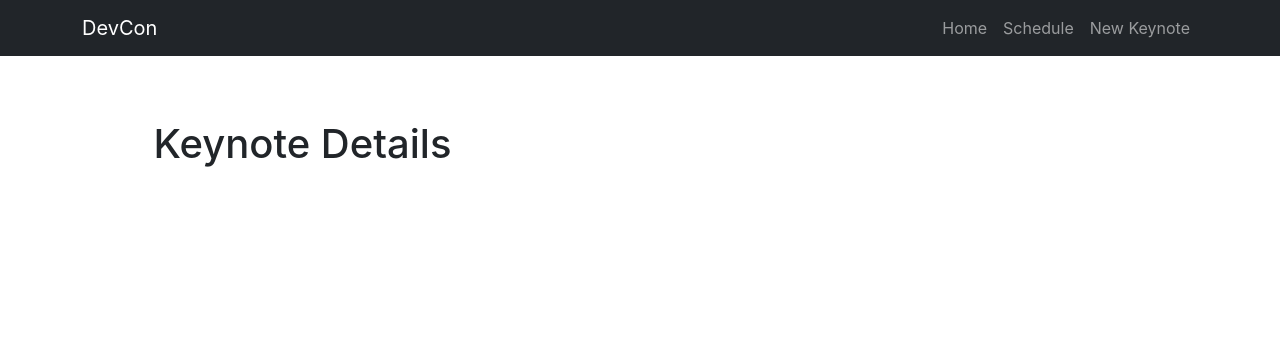
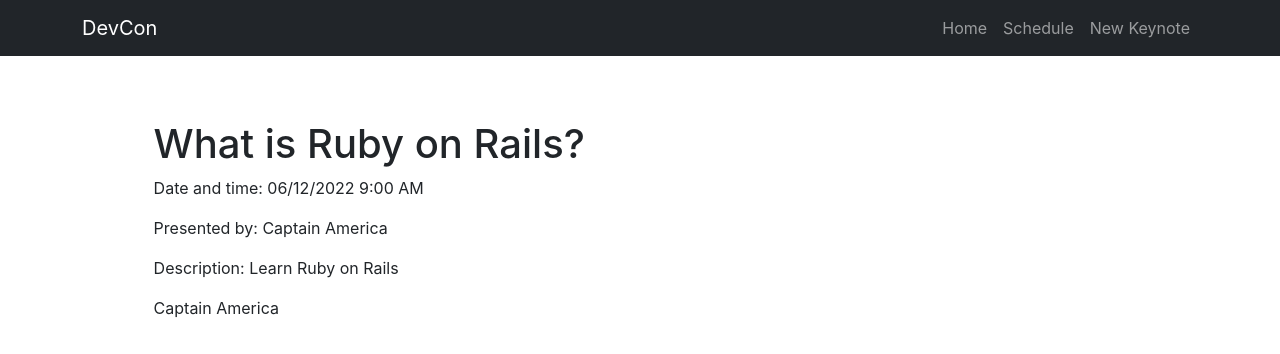
Before and after one commit to lazoxco/keynotes-schedule-app, a React (Create React App) app: page /keynotes/1 in a window 1280 px wide. Shown: the top 354 px of the page. Built offline with nearby package versions, Linux system fonts and the light colour scheme.

Commit message:
Keynotes detail is now rendering data from store.

```diff
--- a/src/components/KeynoteDetails.js
+++ b/src/components/KeynoteDetails.js
@@ -1,8 +1,26 @@
+import React from 'react'
+import { connect } from 'react-redux'
 
-const KeynoteDetails = () => {
+const KeynoteDetails = (props) => {
+  const id = props.match.params.id
+  const { keynote } = props
   return (
-    <h1>Keynote Details</h1>
+    <div>
+      <h1>{ keynote.title }</h1>
+      <p>Date and time: { keynote.date_time } </p>
+      <p>Presented by: { keynote.speaker }</p>
+      <p>Description: { keynote.description }</p>
+      <p>{ keynote.speaker }</p>
+    </div>
   )
 }
 
-export default KeynoteDetails
+const mapStateToProps = (state, ownProps) => {
+  const id = ownProps.match.params.id
+  const keynote = state.keynotes.find(keynote => keynote.id == id)
+  return {
+    keynote: keynote
+  }
+}
+
+export default connect(mapStateToProps)(KeynoteDetails)
--- a/src/components/Keynotes.js
+++ b/src/components/Keynotes.js
@@ -14,7 +14,7 @@ const Keynotes = ({ keynotes }) => {
   ))
   return (
     <div>
-      { keynotes && renderKeynotes }
+      { renderKeynotes }
     </div>
   )
 }
```
